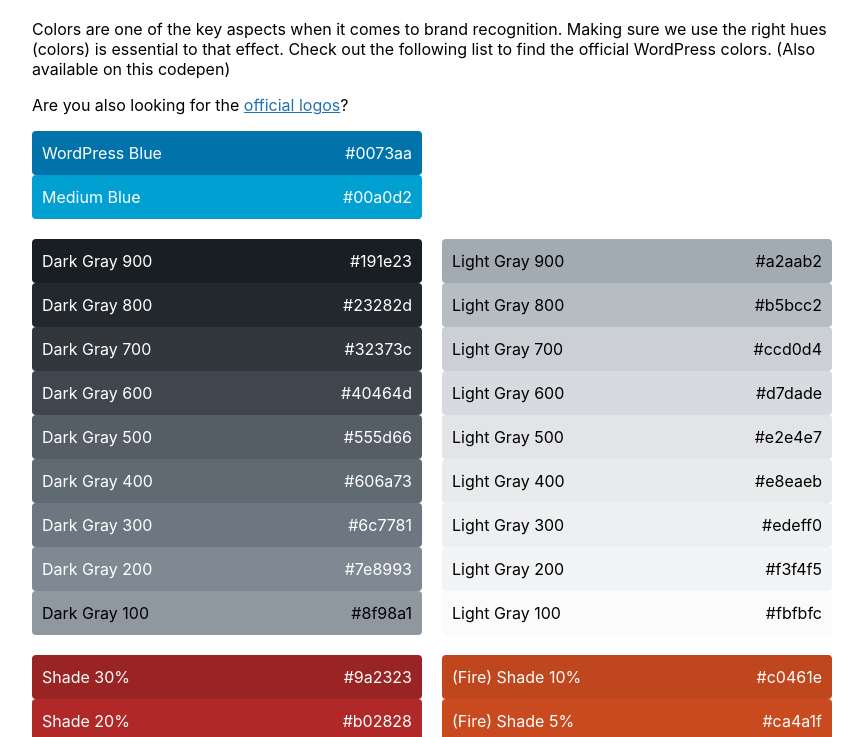
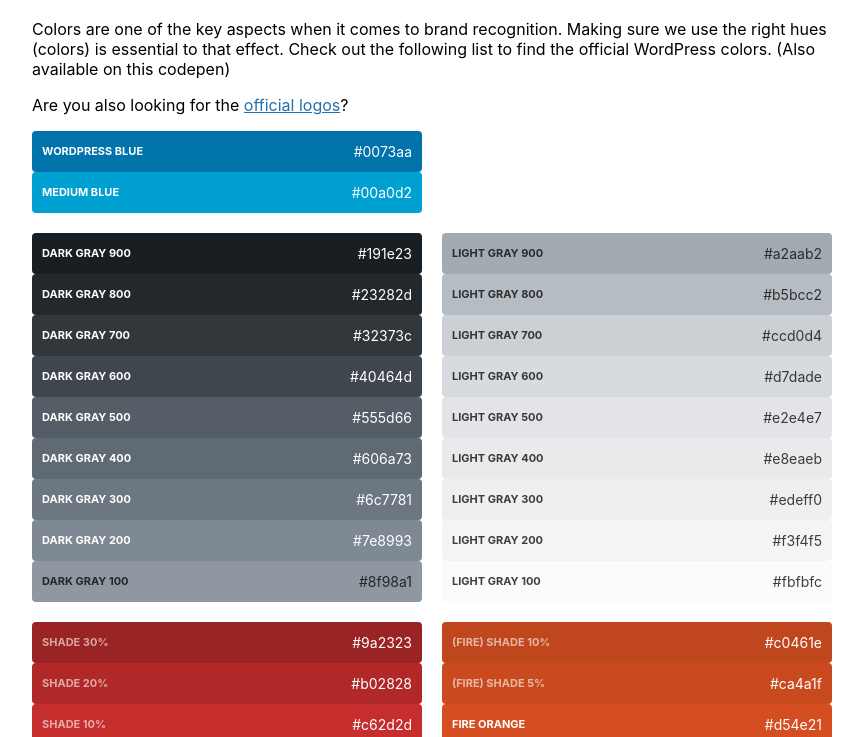
Before and after one commit to ItsJonQ/wordpress-design-guidelines, a Gatsby site: page /colors in a window 1280 px wide. Shown: the part 63-800 px from the top of the page, without its empty margins (208-1071 px from the left). Built offline with nearby package versions, Linux system fonts and the light colour scheme; Gatsby itself is replaced by a stand-in of ours.

Commit message:
Improve Color Palette UI
Create useClassNames "hook" to improve className extension for common
components.

```diff
--- a/package.json
+++ b/package.json
@@ -8,7 +8,7 @@
 		"prestart": "yarn",
 		"start": "npm run develop",
 		"build": "gatsby build",
-		"develop": "gatsby develop",
+		"develop": "gatsby develop --open",
 		"lint": "eslint src/**/*.js",
 		"format:js": "npm run lint -- --fix"
 	},
@@ -18,6 +18,7 @@
 		"@wordpress/eslint-plugin": "2.4.0",
 		"babel-plugin-styled-components": "^1.10.6",
 		"change-case": "3.1.0",
+		"classnames": "2.2.6",
 		"color": "3.1.2",
 		"copy-to-clipboard": "3.2.0",
 		"core-js": "^2.5.7",
--- a/src/components/color-palette/index.js
+++ b/src/components/color-palette/index.js
@@ -10,10 +10,12 @@
 // import Header from './header';
 import Item from './item';
 import { ColorPaletteProvider } from './context';
+import { useClassNames } from '../../utils';
 
 export default function ColorPalette( props ) {
+	const [ classnames ] = useClassNames( props, 'ColorPalette' );
 	const { isGrid, colors, ...restProps } = props;
-	const className = isGrid ? 'is-grid' : '';
+	const className = classnames( isGrid && 'is-grid' );
 
 	return (
 		<ColorPaletteProvider { ...restProps }>
--- /dev/null
+++ b/src/components/color-palette/item-label.js
@@ -0,0 +1,37 @@
+/**
+ * External dependencies
+ */
+import React from 'react';
+import styled from 'styled-components';
+
+/**
+ * Internal dependencies
+ */
+import { useClassNames } from '../../utils';
+
+export default function ColorPaletteItemLabel( props ) {
+	const [ classnames ] = useClassNames( props, 'ColorPaletteItemLabel' );
+	const { children, isMainAccent, isShadeTint } = props;
+
+	const className = classnames(
+		isMainAccent && 'is-mainAccent',
+		isShadeTint && 'is-shadeTint',
+	);
+
+	return <StyledLabel className={ className }>{ children }</StyledLabel>;
+}
+
+const StyledLabel = styled.div`
+	font-size: 11px;
+	font-weight: bold;
+	line-height: 1;
+	text-transform: uppercase;
+
+	&.is-mainAccent {
+		font-size: 13px;
+	}
+
+	&.is-shadeTint {
+		opacity: 0.6;
+	}
+`;
--- a/src/components/color-palette/item.js
+++ b/src/components/color-palette/item.js
@@ -9,48 +9,42 @@
  * Internal dependencies
  */
 import Flexy from '../flexy';
-// import { useColorPaletteContext } from './context';
-import { shouldUseLightText } from '../../utils';
-import { useClearTimeout } from '../../utils/hooks';
+import ItemLabel from './item-label';
+import {
+	shouldUseLightText,
+	useClassNames,
+	useClearTimeout,
+} from '../../utils';
 
 export default function ColorPaletteItem( props ) {
-	// const {
-	// 	getIsCurrentColor,
-	// 	setCurrentColor,
-	// 	_meta: { baseName },
-	// } = useColorPaletteContext();
-
+	const [ classnames ] = useClassNames( props, 'ColorPaletteItem' );
 	const { isHeader, name, value, id } = props;
 
 	const [ isCopied, setCopied ] = useState( false );
 	const ref = useRef( null );
 	const isLightText = shouldUseLightText( value );
-	// const isCurrent = getIsCurrentColor( { value } );
+	const isShadeTint = getIsShadeTint( props );
+	const isMainAccent = getIsMainAccent( props );
 
 	let copiedTimeout;
 	useClearTimeout( copiedTimeout );
-
-	// useFocusRef( ref, isCurrent );
-	// useScrollRefIntoView( ref, isCurrent );
 
 	const handleOnClick = ( event ) => {
 		event.preventDefault();
 		copyToClipboard( value );
 		setCopied( true );
 
-		// setCurrentColor( props );
-
 		copiedTimeout = setTimeout( () => {
 			setCopied( false );
 		}, 1000 );
 	};
 
-	const className = isHeader ? 'is-header' : '';
-	// const itemName = baseName ? name.replace( baseName, '' ) : name;
-	// const baseId = getColorId( { name } );
+	const className = classnames(
+		isLightText && 'is-lightText',
+		isHeader && 'is-header',
+		isMainAccent && 'is-mainAccent',
+	);
 
-	// const id = isHeader ? `main-${ baseId }` : baseId;
-	// const label = isHeader ? baseName : itemName;
 	const label = name;
 
 	return (
@@ -61,12 +55,18 @@
 			ref={ ref }
 			style={ {
 				background: value,
-				color: isLightText ? 'white' : 'black',
 			} }
 			onClick={ handleOnClick }
 		>
 			<Flexy>
-				<Flexy.Item>{ isCopied ? 'Copied!' : label }</Flexy.Item>
+				<Flexy.Item>
+					<ItemLabel
+						isShadeTint={ isShadeTint }
+						isMainAccent={ isMainAccent }
+					>
+						{ isCopied ? 'Copied!' : label }
+					</ItemLabel>
+				</Flexy.Item>
 				<Flexy.Item>{ value }</Flexy.Item>
 			</Flexy>
 		</StyledItem>
@@ -77,14 +77,40 @@
 	setCurrentColor: () => undefined,
 };
 
+function getIsShadeTint( props ) {
+	const {
+		name: nameProp,
+		_meta: { type },
+	} = props;
+	const name = nameProp.toLowerCase();
+
+	return (
+		type === 'accent' &&
+		( name.includes( 'shade' ) ||
+			name.includes( 'tint' ) ||
+			name.includes( 'tone' ) )
+	);
+}
+
+function getIsMainAccent( props ) {
+	const {
+		name,
+		_meta: { baseName },
+	} = props;
+
+	return name === baseName;
+}
+
 const StyledItem = styled.button`
 	appearance: none;
 	border: none;
 	border-radius: 4px;
 	box-sizing: border-box;
 	box-shadow: 0 0 0 rgba(0, 0, 0, 0), 0 0 0 rgba(0, 0, 0, 0);
+	cursor: pointer;
+	color: rgba(0, 0, 0, 0.75);
 	font: inherit;
-	cursor: pointer;
+	font-size: 14px;
 	display: block;
 	padding: 12px 10px;
 	position: relative;
@@ -106,8 +132,12 @@
 		transform: scale(1.02);
 	}
 
+	&.is-lightText {
+		color: white;
+	}
+
 	&.is-header {
-		padding: 30px 10px;
+		padding: 40px 10px;
 		border-top-left-radius: 4px;
 		border-top-right-radius: 4px;
 
@@ -116,4 +146,8 @@
 			border-radius: 4px;
 		}
 	}
+
+	&.is-mainAccent {
+		padding: 30px 10px;
+	}
 `;
--- a/src/components/color-palettes.js
+++ b/src/components/color-palettes.js
@@ -6,14 +6,15 @@
  * Internal dependencies
  */
 import { ColorSet } from './index';
-import { getColorCollections } from '../utils';
+import { getColorCollections, useClassNames } from '../utils';
 
-export default function ColorPalettes() {
+export default function ColorPalettes( props ) {
+	const [ classnames ] = useClassNames( props, 'ColorPalettes' );
 	const colorCollections = getColorCollections();
 	const { blue, gray, accent } = colorCollections;
 
 	return (
-		<div>
+		<div className={ classnames() }>
 			<ColorSet set={ blue } />
 			<ColorSet set={ gray } />
 			<ColorSet set={ accent } />
--- a/src/components/color-set.js
+++ b/src/components/color-set.js
@@ -8,13 +8,15 @@
  * Internal dependencies
  */
 import { ColorPalette } from './index';
+import { useClassNames } from '../utils';
 
 export default function ColorSet( props ) {
+	const [ classnames ] = useClassNames( props, 'ColorSet' );
 	const { set } = props;
 	const { colors } = set;
 
 	return (
-		<StyledGrid>
+		<StyledGrid className={ classnames() }>
 			{ colors.map( ( collection ) => (
 				<ColorPalette
 					isGrid
--- /dev/null
+++ b/src/components/flexy/block.js
@@ -0,0 +1,21 @@
+/**
+ * External dependencies
+ */
+import React from 'react';
+import styled from 'styled-components';
+
+/**
+ * Internal dependencies
+ */
+import { useClassNames } from '../../utils';
+
+export default function FlexyBlock( props ) {
+	const [ classnames ] = useClassNames( props, 'FlexyBlock' );
+
+	return <StyledBlock { ...props } className={ classnames() } />;
+}
+
+const StyledBlock = styled.div`
+	min-width: 0;
+	min-height: 0;
+`;
--- a/src/components/flexy.js
+++ b/src/components/flexy/index.js
@@ -1,7 +1,21 @@
 /**
  * External dependencies
  */
+import React from 'react';
 import styled from 'styled-components';
+
+/**
+ * Internal dependencies
+ */
+import Block from './block';
+import Item from './item';
+import { useClassNames } from '../../utils';
+
+export default function Flexy( props ) {
+	const [ classnames ] = useClassNames( props, 'Flexy' );
+
+	return <StyledFlexy { ...props } className={ classnames() } />;
+}
 
 const alignProps = {
 	top: 'flex-start',
@@ -10,7 +24,7 @@
 	bottom: 'flex-end',
 };
 
-const Flexy = styled.div`
+const StyledFlexy = styled.div`
 	display: flex;
 	justify-content: space-between;
 	width: 100%;
@@ -32,18 +46,5 @@
 	align: 'center',
 };
 
-const Item = styled.div`
-	min-width: 0;
-	min-height: 0;
-`;
-
-const Block = styled.div`
-	min-width: 0;
-	min-height: 0;
-	flex: 1;
-`;
-
 Flexy.Item = Item;
 Flexy.Block = Block;
-
-export default Flexy;
--- /dev/null
+++ b/src/components/flexy/item.js
@@ -0,0 +1,21 @@
+/**
+ * External dependencies
+ */
+import React from 'react';
+import styled from 'styled-components';
+
+/**
+ * Internal dependencies
+ */
+import { useClassNames } from '../../utils';
+
+export default function FlexyItem( props ) {
+	const [ classnames ] = useClassNames( props, 'FlexyItem' );
+
+	return <StyledItem { ...props } className={ classnames() } />;
+}
+
+const StyledItem = styled.div`
+	min-width: 0;
+	min-height: 0;
+`;
--- a/src/data/colors.meta.json
+++ b/src/data/colors.meta.json
@@ -263,6 +263,14 @@
 		{
 			"name": "Fire Orange",
 			"value": "#d54e21",
+			"_meta": {
+				"baseName": "Accent Orange",
+				"type": "accent"
+			}
+		},
+		{
+			"name": "Accent Orange",
+			"value": "#F56E28",
 			"_meta": {
 				"baseName": "Accent Orange",
 				"type": "accent"
--- a/src/utils/hooks.js
+++ b/src/utils/hooks.js
@@ -3,6 +3,17 @@
  */
 import { useEffect } from 'react';
 import scrollIntoViewIfNeeded from 'scroll-into-view-if-needed';
+import classnamesUtil from 'classnames';
+
+export function useClassNames( props, initialClassName = '' ) {
+	const { className: classNameProp } = props;
+	const baseClassNames = classnamesUtil( classNameProp, initialClassName );
+	const classnames = ( ...args ) => {
+		return classnamesUtil( baseClassNames, classnamesUtil( ...args ) );
+	};
+
+	return [ classnames ];
+}
 
 export function useClearSelection() {
 	useEffect( () => {
```
Also changed, not shown: 1 other file.
